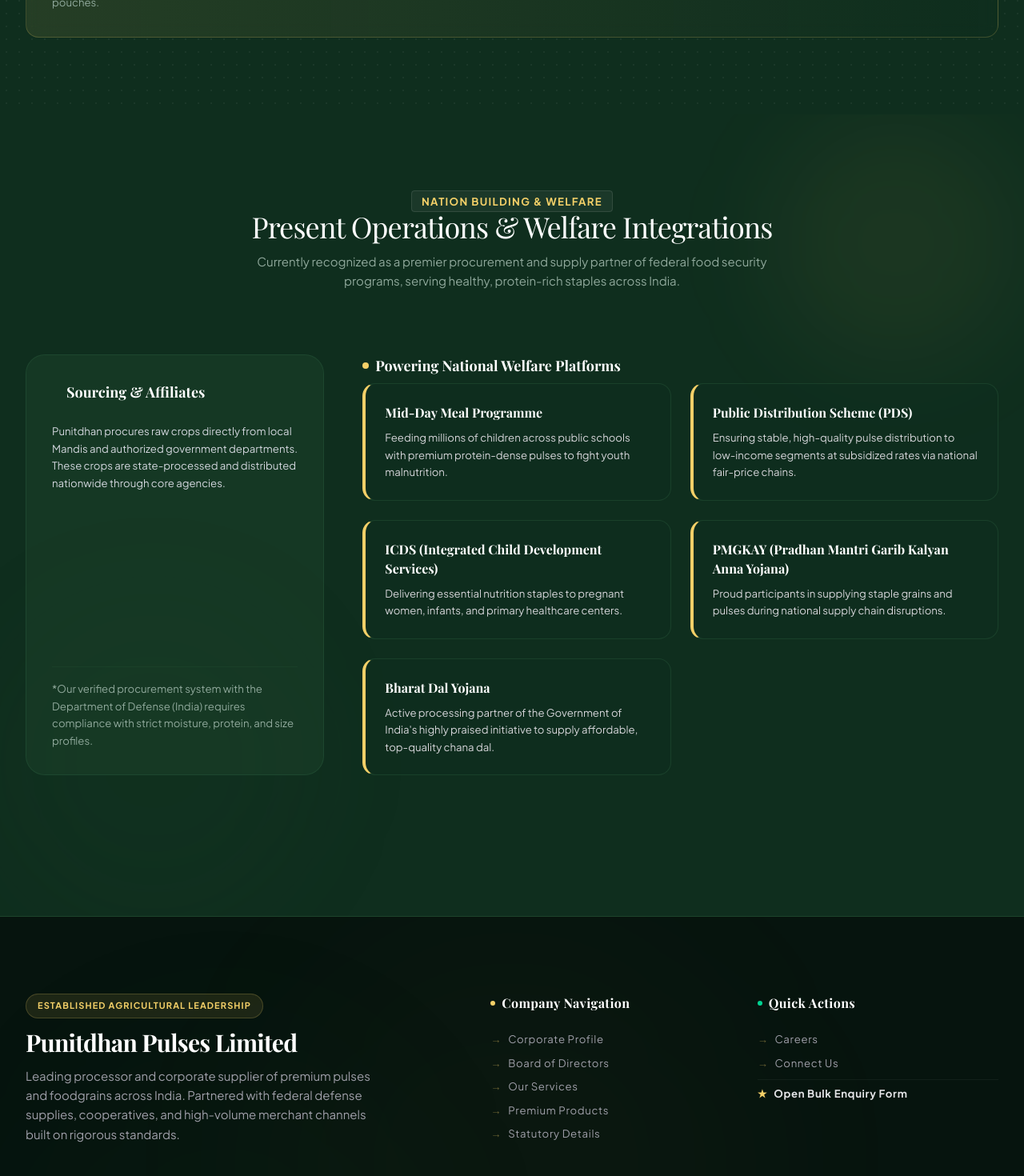
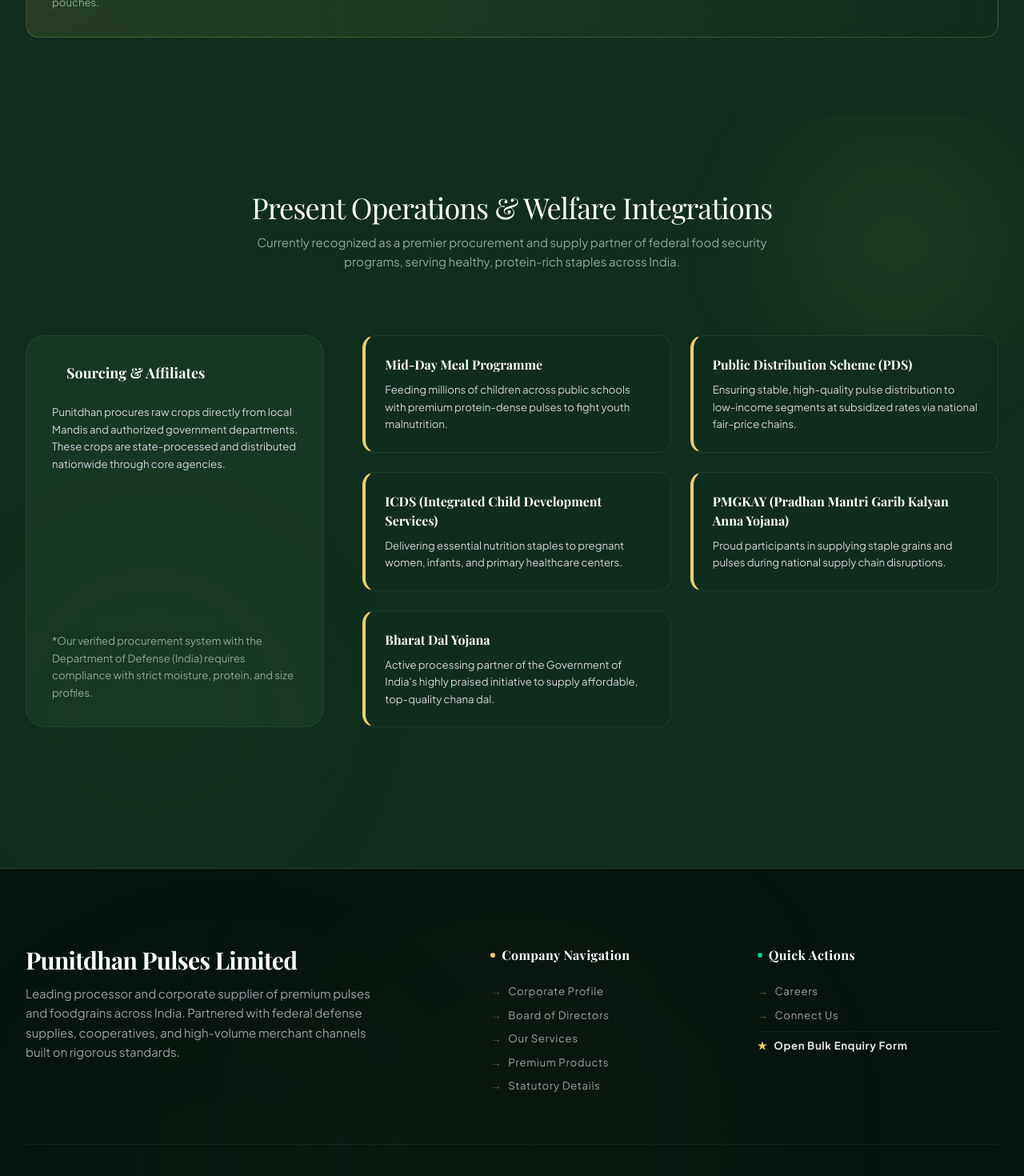
Before and after one commit to excitenext21-bit/punitdham, a React (Vite) app: page / in a window 1280 px wide. Shown: the part 5106-6576 px from the top of the page at 80% size. Built offline with nearby package versions, Linux system fonts and the light colour scheme; a web font is replaced by a local one.

Commit message:
Remove specified header badges and welfare labels from footer and operations sections

```diff
--- a/src/components/ContactFooter.tsx
+++ b/src/components/ContactFooter.tsx
@@ -187,13 +187,6 @@
           {/* Section 1: Editorial Brand & Mission (Col span 5) */}
           <div className="lg:col-span-5 space-y-6">
             <div className="space-y-3">
-              <span className="text-[10px] font-mono tracking-widest text-[#f4d068] uppercase font-bold bg-[#f4d068]/10 px-3.5 py-1.5 rounded-full border border-[#f4d068]/20 inline-block">
-                {localize({
-                  en: "ESTABLISHED AGRICULTURAL LEADERSHIP",
-                  hi: "वैश्विक कृषि मूल्य श्रृंखला",
-                  gu: "શ્રેષ્ઠ ભારતીય કૃષિ નિકાસ"
-                })}
-              </span>
               <h3 className="text-2xl sm:text-3xl font-serif text-white font-extrabold tracking-tight">
                 {COMPANY_PROFILE.name}
               </h3>
--- a/src/components/Operations.tsx
+++ b/src/components/Operations.tsx
@@ -82,13 +82,6 @@
 
         {/* Title area */}
         <div className="text-center max-w-3xl mx-auto mb-20 space-y-3">
-          <span className="text-xs font-mono uppercase tracking-widest text-brand-accent bg-white/5 border border-white/10 px-3 py-1 bg-brand-green-mid rounded font-bold">
-            {localize({
-              en: "NATION BUILDING & WELFARE",
-              hi: "राष्ट्र निर्माण एवं कल्याणकारी योजनाएं",
-              gu: "રાષ્ટ્ર નિર્માણ અને લોકોપયોગી કલ્યાણ યોજનાઓ"
-            })}
-          </span>
           <h2 className="text-3xl sm:text-4xl font-serif text-white tracking-tight">
             {localize({
               en: "Present Operations & Welfare Integrations",
@@ -143,17 +136,6 @@
 
           {/* Right panel: Welfare schemes Grid */}
           <div className="lg:col-span-8 space-y-6">
-            <div className="flex items-center gap-2 mb-2">
-              <span className="w-2 h-2 bg-brand-accent rounded-full" />
-              <h3 className="font-serif font-bold text-lg text-white">
-                {localize({
-                  en: "Powering National Welfare Platforms",
-                  hi: "राष्ट्रीय जन कल्याणकारी मंचों को सशक्त बनाना",
-                  gu: "રાષ્ટ્રીય લોકકલ્યાણ મંચ માટે વિશેષ અનાજ પુરવઠો"
-                })}
-              </h3>
-            </div>
-
             <div className="grid grid-cols-1 sm:grid-cols-2 gap-6">
               {WELFARE_SCHEMES.map((scheme) => {
                 const localizedS = getLocalizedScheme(scheme.id, scheme.title, scheme.desc);
```
